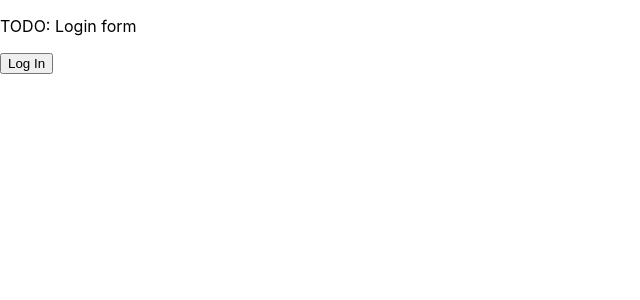
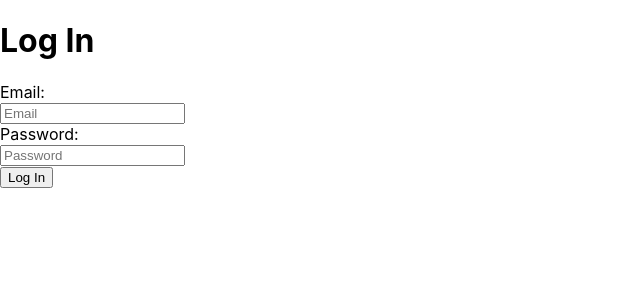
Before and after one commit to minericpark/StickIt, a React (Create React App) app in the folder stickit/: page /login in a window 1280 px wide. Shown: the top 300 px of the page, without its empty margins (0-640 px from the left). Built offline with nearby package versions, Linux system fonts and the light colour scheme.

Commit message:
Create Login Form

```diff
--- a/stickit/src/components/login_page.js
+++ b/stickit/src/components/login_page.js
@@ -1,17 +1,82 @@
-import React from 'react';
+import React, { useState } from 'react';
 import { useHistory } from 'react-router-dom';
 
 function LoginPage() {
     const history = useHistory();
 
-    function loginButtonClick() {
-        history.push('/dashboard');
+    const [email, setEmail] = useState('');
+    const [password, setPassword] = useState('');
+    const [errorMsg, setError] = useState('');
+
+    function handleLogin(event) {
+        let success = true;
+        let errMsg = '';
+
+        event.preventDefault();
+
+        if (email.length === 0 || password.length === 0) {
+            success = false;
+            errMsg = 'Please enter your email and password';
+        }
+
+        // TODO: submit the login information for confirmation
+
+        if (success) {
+            history.push('/dashboard');
+        } else {
+            setError(errMsg);
+        }
+    }
+
+    function handleInput(event) {
+        let name = event.target.name;
+        let value = event.target.value;
+
+        if (name === 'email') {
+            if (value.trim() !== '') {
+                setEmail(value);
+            }
+        } else if (name === 'password') {
+            if (value.trim() !== '') {
+                setPassword(value);
+            }
+        }
     }
 
     return (
-        <div>
-            <p>TODO: Login form</p>
-            <button onClick={loginButtonClick}>Log In</button>
+        <div id="login-page">
+            <h1>Log In</h1>
+            <form id="login-form" onSubmit={handleLogin}>
+                {errorMsg ? (
+                    <div className="error-message">
+                        {errorMsg}
+                        <br />
+                    </div>
+                ) : null}
+                <label>
+                    Email:
+                    <br />
+                    <input
+                        type="text"
+                        name="email"
+                        placeholder="Email"
+                        onChange={handleInput}
+                    />
+                </label>
+                <br />
+                <label>
+                    Password:
+                    <br />
+                    <input
+                        type="password"
+                        name="password"
+                        placeholder="Password"
+                        onChange={handleInput}
+                    />
+                </label>
+                <br />
+                <button type="submit">Log In</button>
+            </form>
         </div>
     );
 }
```
